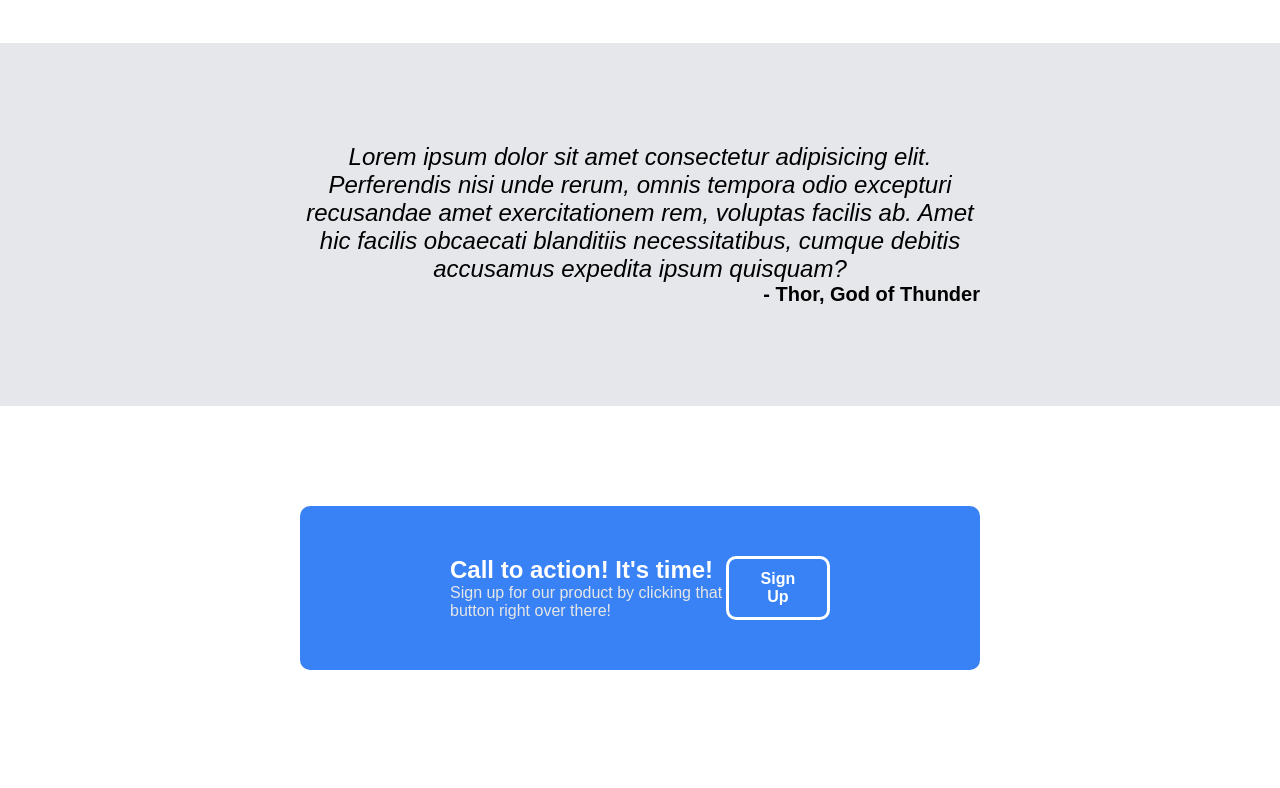
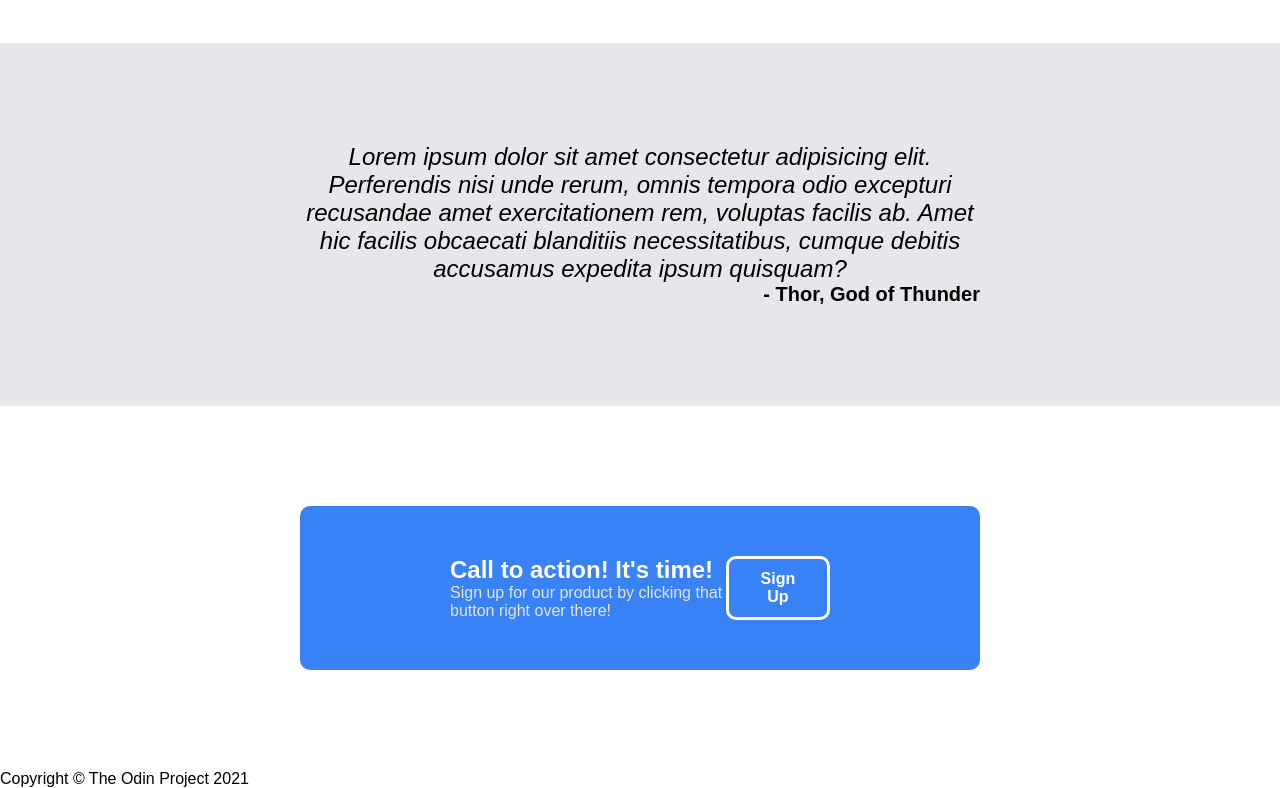
Before and after one commit to nerozawady/top-landing-page, a plain HTML site: page index.html in a window 1280 px wide. Shown: the part 1039-1827 px from the top of the page. Drawn offline with Linux system fonts and the light colour scheme.

Commit message:
Add footer section html

```diff
--- a/index.html
+++ b/index.html
@@ -71,6 +71,8 @@
                 <button class="cta__button">Sign Up</button>
             </div>
         </div>
+
+        <div class="footer">Copyright &copy; The Odin Project 2021</div>
     </div>
 </body>
 
```
